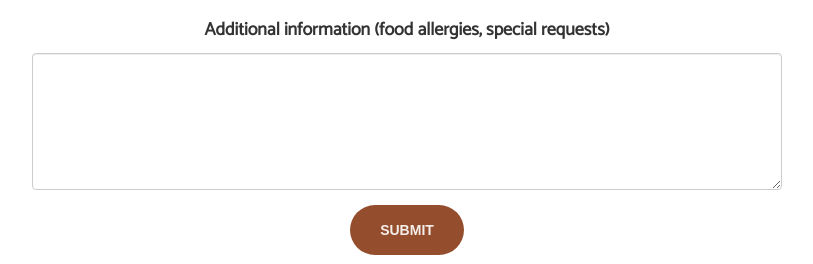
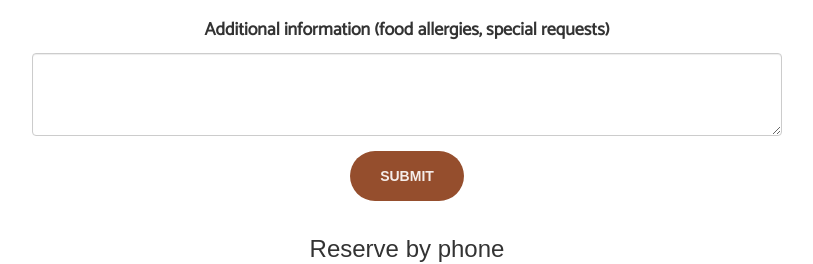
Before and after one commit to Code-Institute-Submissions/amaama, a website: page index.html in a window 1280 px wide. Shown: the part 4247-4511 px from the top of the page, without its empty margins (233-1046 px from the left). Drawn offline with nearby package versions, Linux system fonts and the light colour scheme; a web font is replaced by a local one.

Commit message:
update visible row number in textarea

```diff
--- a/index.html
+++ b/index.html
@@ -301,7 +301,7 @@
               </div>
               <div class="form-group">
                 <label for="message">Additional information (food allergies, special requests)</label>
-                <textarea class="form-control text-faded" id="message" rows="5"></textarea>
+                <textarea class="form-control text-faded" id="message" rows="3"></textarea>
               </div>
               <button type="submit" class="btn btn-default btn-xl sr-button">Submit</button>
             </form>
```
